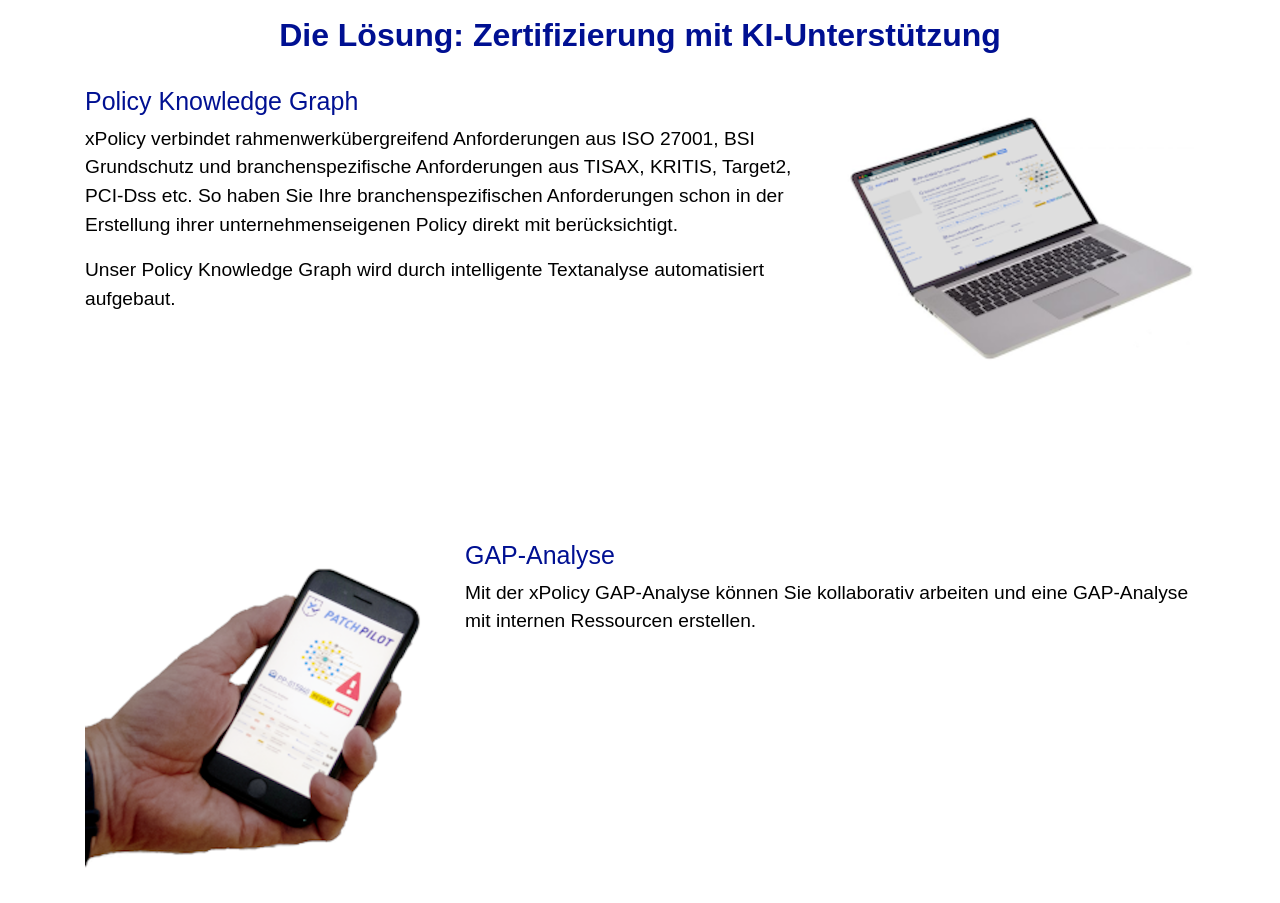
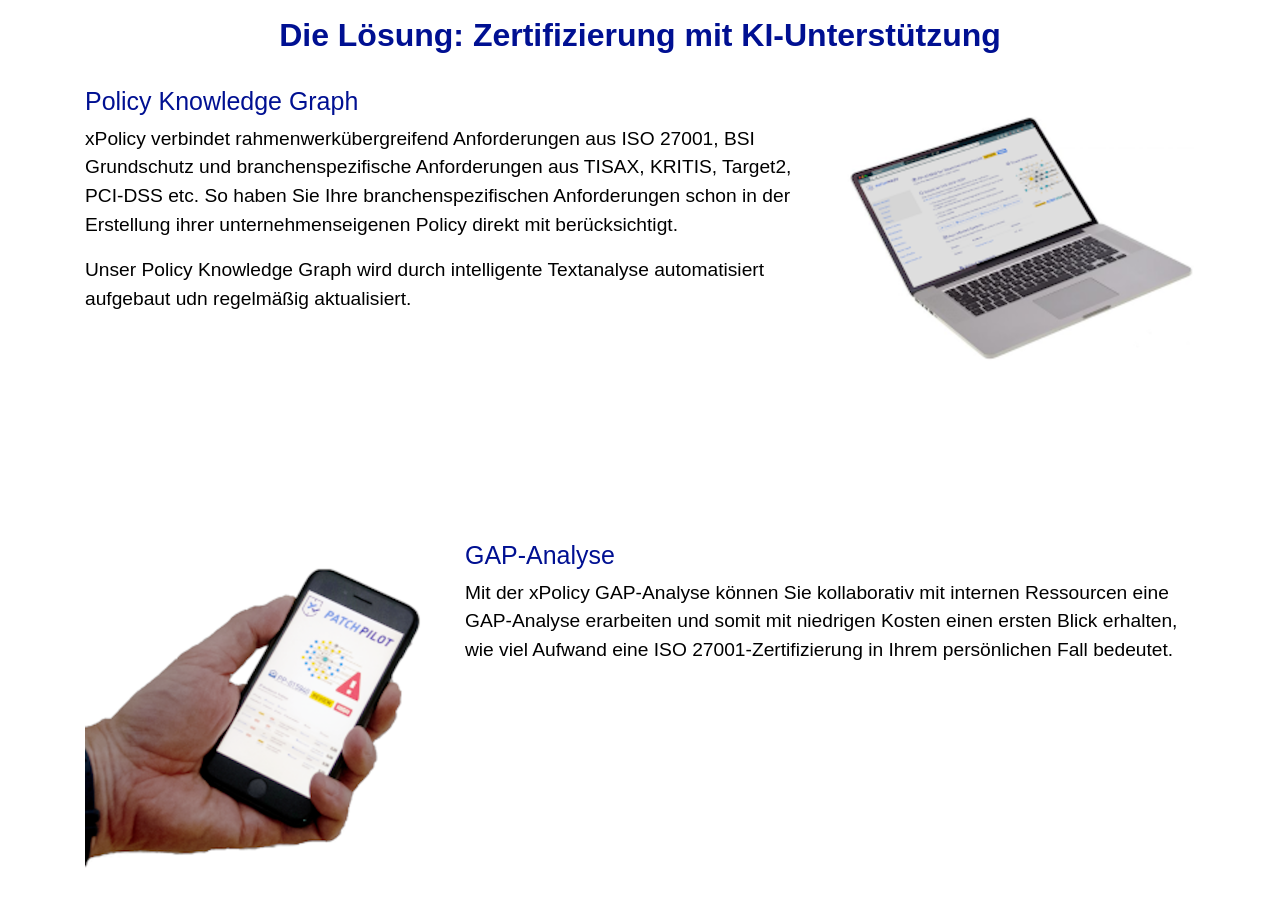
Before and after one commit to ixpolicy/web, a plain HTML site: page index.html in a window 1280 px wide. Shown: the part 1360-2263 px from the top of the page. Drawn offline with Linux system fonts and the light colour scheme; no server answers; a script that the page names is missing; a web font is replaced by a local one.

Commit message:
Update index.html

```diff
--- a/index.html
+++ b/index.html
@@ -170,10 +170,10 @@
                     Policy Knowledge Graph
                 </h3>
                 <span>
-                    <p>xPolicy verbindet rahmenwerkübergreifend Anforderungen aus ISO 27001, BSI Grundschutz und branchenspezifische Anforderungen aus TISAX, KRITIS, Target2, PCI-Dss etc.
+                    <p>xPolicy verbindet rahmenwerkübergreifend Anforderungen aus ISO 27001, BSI Grundschutz und branchenspezifische Anforderungen aus TISAX, KRITIS, Target2, PCI-DSS etc.
                         So haben Sie Ihre branchenspezifischen Anforderungen schon in der Erstellung ihrer unternehmenseigenen Policy direkt mit berücksichtigt.</p>
 
-                    <p>Unser Policy Knowledge Graph wird durch intelligente Textanalyse automatisiert aufgebaut.
+                    <p>Unser Policy Knowledge Graph wird durch intelligente Textanalyse automatisiert aufgebaut udn regelmäßig aktualisiert.
                     </p>
 
                 </span>
@@ -198,7 +198,7 @@
                 </h3>
                 <span>
 
-                    <p>Mit der xPolicy GAP-Analyse können Sie kollaborativ arbeiten und eine GAP-Analyse mit internen Ressourcen erstellen.</p>
+                    <p>Mit der xPolicy GAP-Analyse können Sie kollaborativ mit internen Ressourcen eine GAP-Analyse erarbeiten und somit mit niedrigen Kosten einen ersten Blick erhalten, wie viel Aufwand eine ISO 27001-Zertifizierung in Ihrem persönlichen Fall bedeutet.</p>
 
                 </span>
 
```
